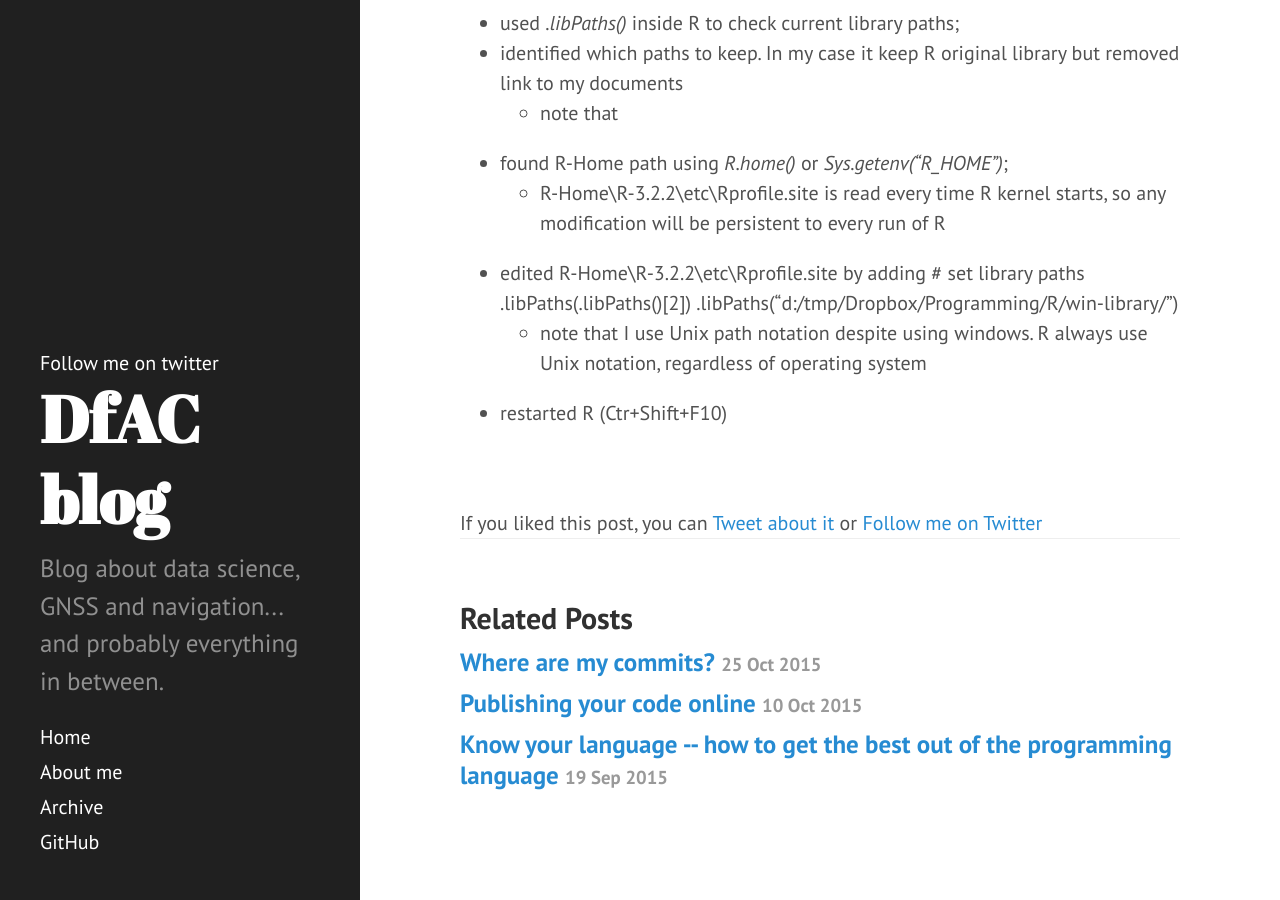
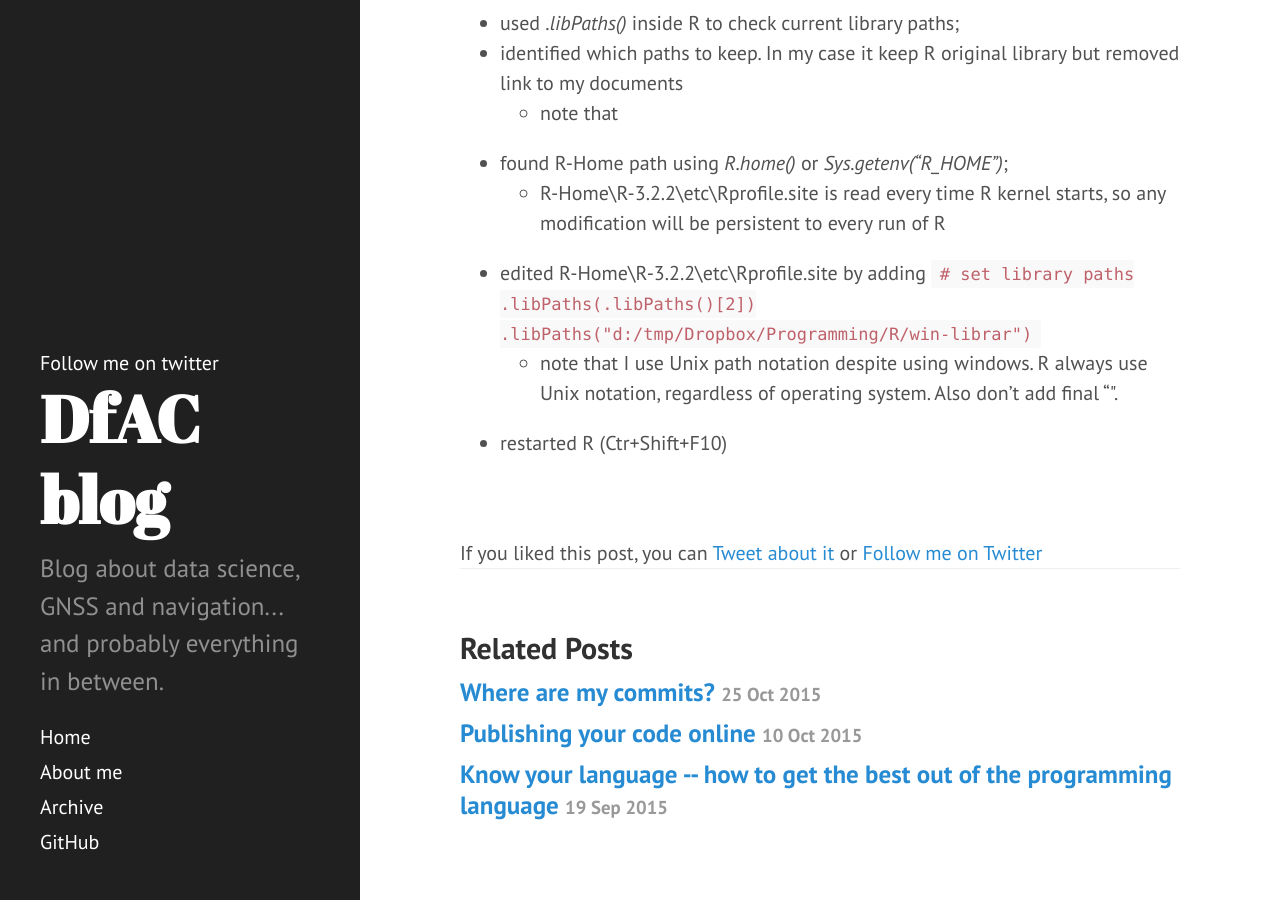
Before and after one commit to DfAC/DfAC.github.io, a Jekyll site: the page built from _posts/2015-11-14-RLibraryLocation.md, in a window 1280 px wide and 900 px high, scrolled down 472 px. Built offline with Jekyll 4.4.1, drawn with Linux system fonts in a browser that asks for light colours; Markdown is read by kramdown in place of the engine named in the settings; comment, search, counter and statistics services are not loaded.

Commit message:
Update 2015-11-14-RLibraryLocation.md

````diff
--- a/_posts/2015-11-14-RLibraryLocation.md
+++ b/_posts/2015-11-14-RLibraryLocation.md
@@ -17,8 +17,10 @@ Recently, I have found [stackoverflow solution](http://stackoverflow.com/questio
 * found R-Home path using *R.home()* or *Sys.getenv("R_HOME")*;
 	* R-Home\R-3.2.2\etc\Rprofile.site is read every time R kernel starts, so any modification will be persistent to every run of R
 * edited R-Home\R-3.2.2\etc\Rprofile.site by adding
+ 	```
 	# set library paths
 	.libPaths(.libPaths()[2])
-	.libPaths("d:/tmp/Dropbox/Programming/R/win-library/")
-	* note that I use Unix path notation despite using windows. R always use Unix notation, regardless of operating system
+	.libPaths("d:/tmp/Dropbox/Programming/R/win-librar")
+	```
+	* note that I use Unix path notation despite using windows. R always use Unix notation, regardless of operating system. Also don't add final "\".
 * restarted R (Ctr+Shift+F10)
````
